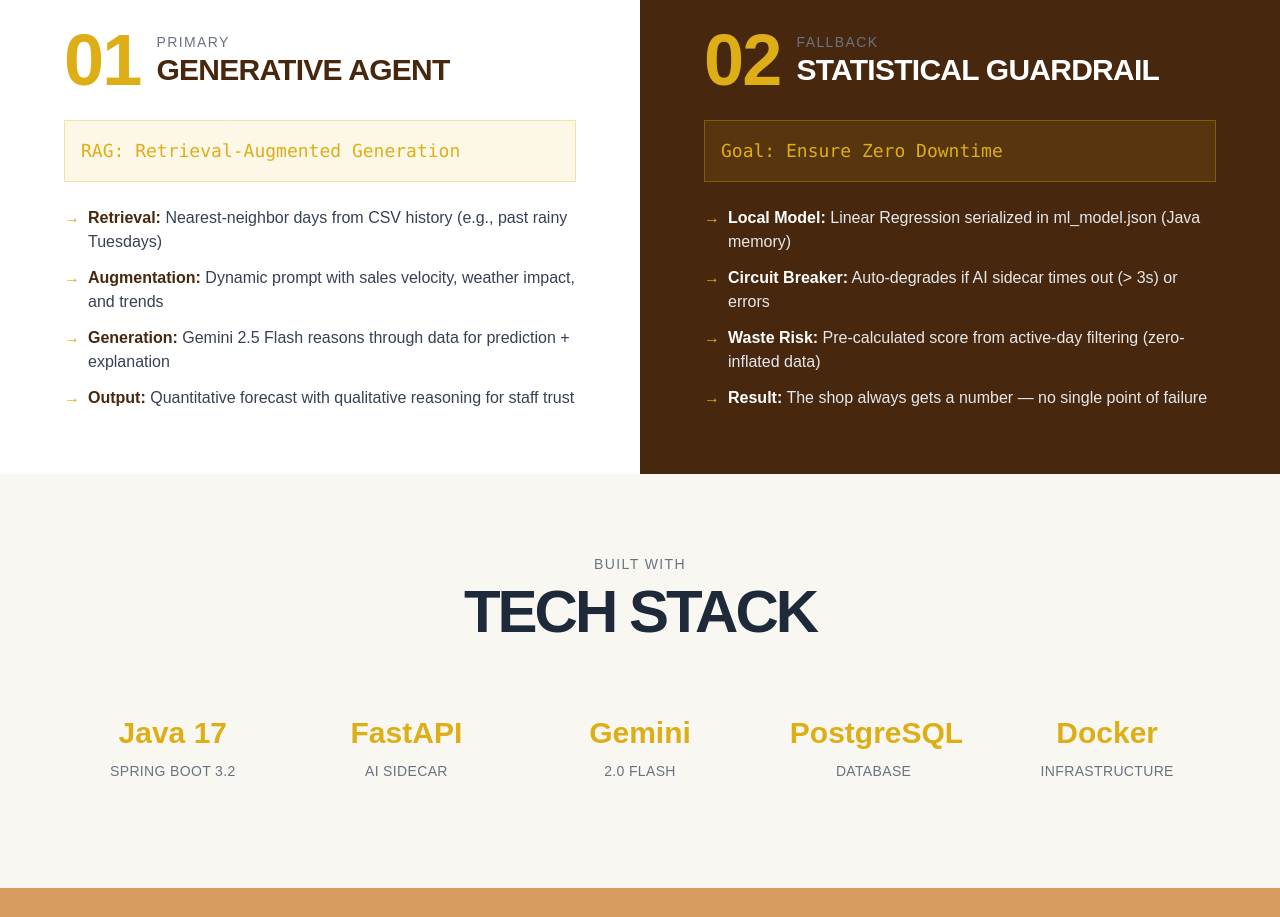
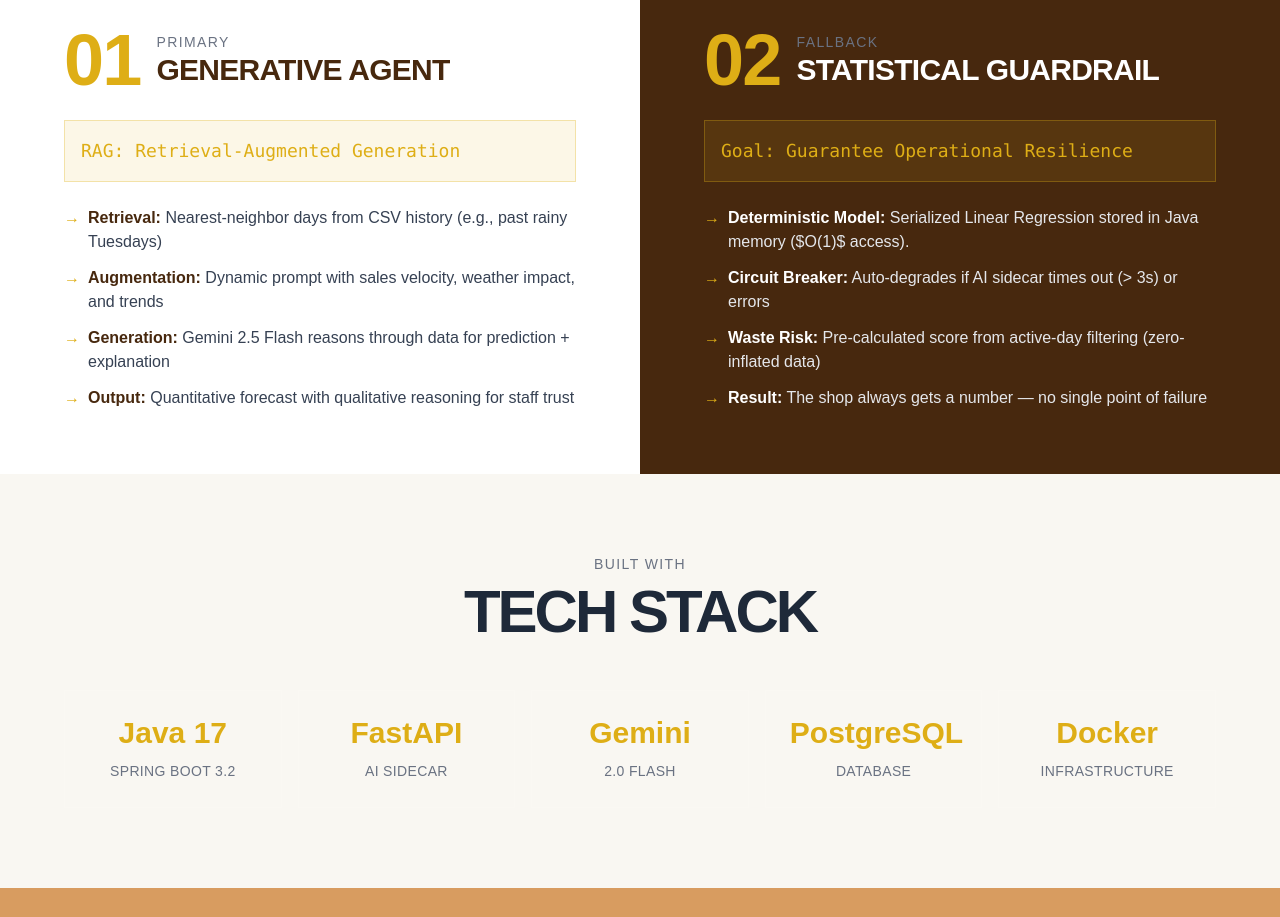
Before and after one commit to hongkim25/hong-portfolio, a Next.js app: page /the-baker in a window 1280 px wide. Shown: the part 2780-3697 px from the top of the page. Built offline with nearby package versions, Linux system fonts and the light colour scheme; a web font is replaced by a local one.

Commit message:
ML contents update

```diff
--- a/src/app/the-baker/page.tsx
+++ b/src/app/the-baker/page.tsx
@@ -214,12 +214,12 @@
               </div>
             </div>
             <div className="bg-[#DEAE16]/10 border border-[#DEAE16]/30 p-4 font-mono text-[#DEAE16] text-base md:text-lg mb-6">
-              Goal: Ensure Zero Downtime
+              Goal: Guarantee Operational Resilience
             </div>
             <div className="space-y-3 text-sm md:text-base">
               <div className="flex gap-2">
                 <span className="text-[#DEAE16]">→</span>
-                <span><span className="font-bold">Local Model:</span> <span className="text-gray-200">Linear Regression serialized in ml_model.json (Java memory)</span></span>
+                <span><span className="font-bold">Deterministic Model:</span> <span className="text-gray-200">Serialized Linear Regression stored in Java memory ($O(1)$ access).</span></span>
               </div>
               <div className="flex gap-2">
                 <span className="text-[#DEAE16]">→</span>
```
